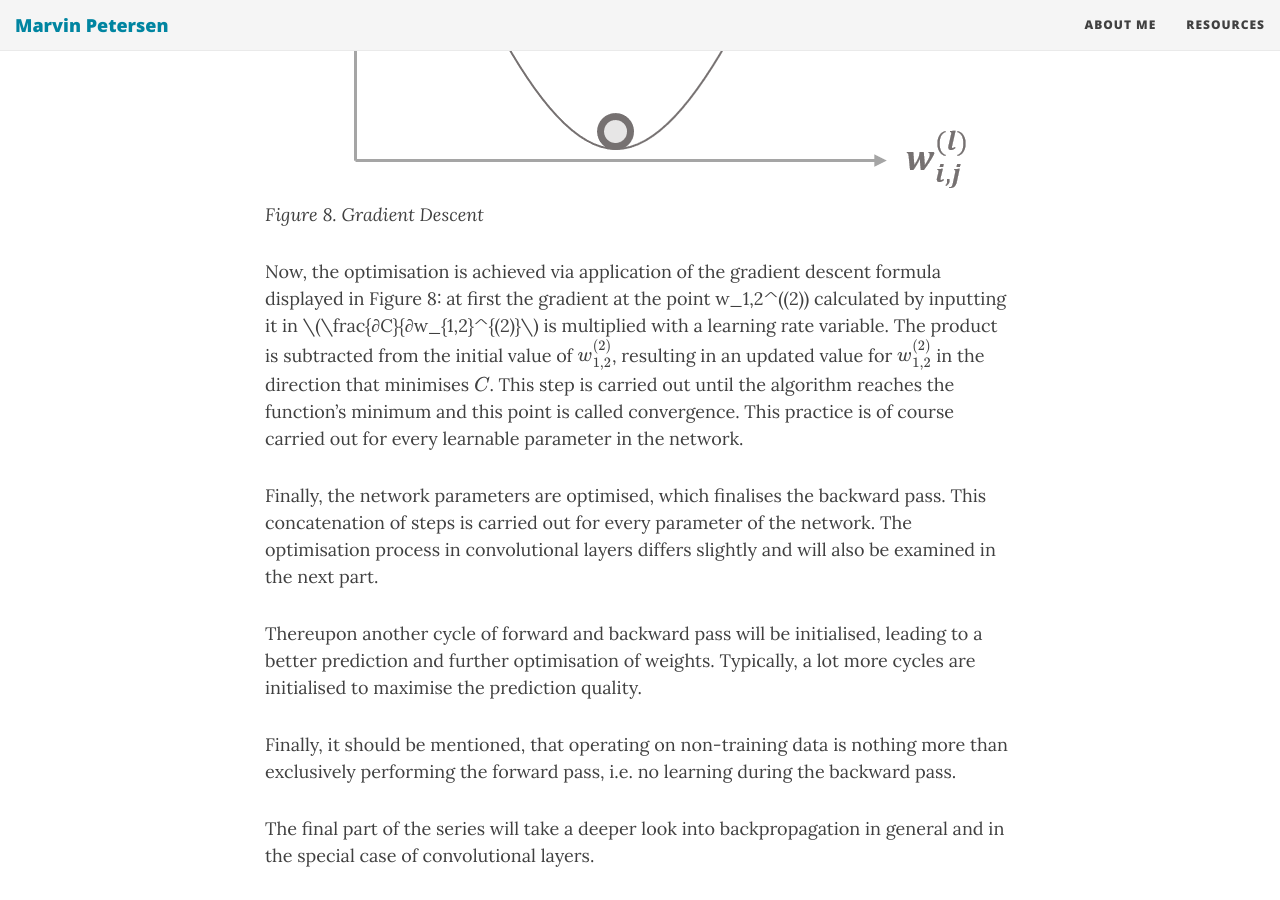
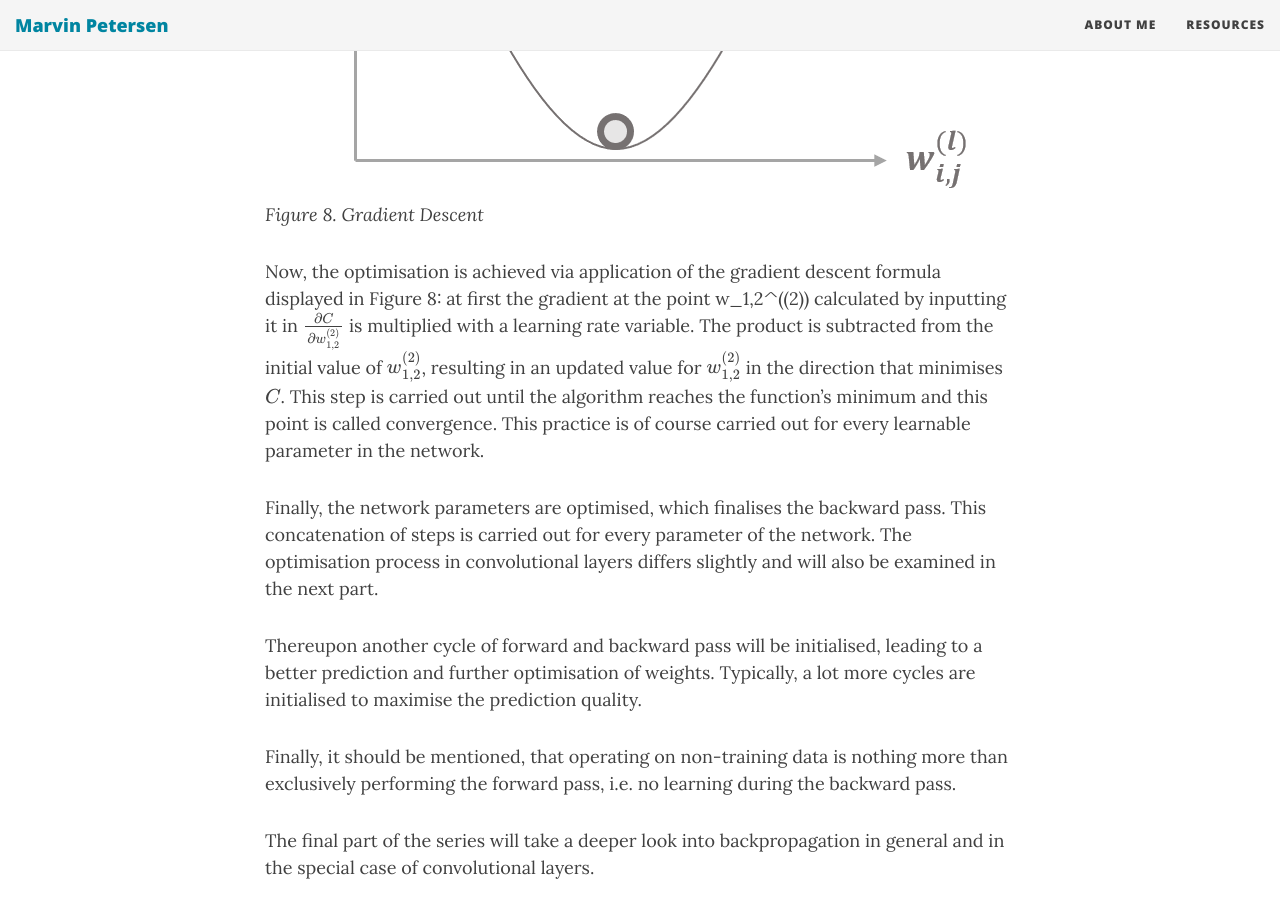
Before and after one commit to m-petersen/vinpetersen.github.io, a Jekyll site: the page built from _posts/2018-11-25-a-guided-tour-through-a-convolutional-neural-network-part-3.md, in a window 1280 px wide and 900 px high, scrolled down 3503 px. Built offline with Jekyll 4.4.1, drawn with Linux system fonts in a browser that asks for light colours; nearby versions of some CDN libraries; formulas are drawn with MathJax 3.

```diff
--- a/_posts/2018-11-25-a-guided-tour-through-a-convolutional-neural-network-part-3.md
+++ b/_posts/2018-11-25-a-guided-tour-through-a-convolutional-neural-network-part-3.md
@@ -35,7 +35,7 @@ It is achieved by application of the chain rule, which will be subject of the ne
 ![grad_desc.png]({{site.baseurl}}/img/grad_desc.png)
 *Figure 8. Gradient Descent*
 
-Now, the optimisation is achieved via application of the gradient descent formula displayed in Figure 8: at first the gradient at the point w_1,2^((2)) calculated by inputting it in $$\frac{∂C}{∂w_{1,2}^{(2)}$$ is multiplied with a learning rate variable. The product is subtracted from the initial value of $$w_{1,2}^{(2)}$$, resulting in an updated value for $$w_{1,2}^{(2)}$$ in the direction that minimises $$𝐶$$. This step is carried out until the algorithm reaches the function’s minimum and this point is called convergence. This practice is of course carried out for every learnable parameter in the network.
+Now, the optimisation is achieved via application of the gradient descent formula displayed in Figure 8: at first the gradient at the point w_1,2^((2)) calculated by inputting it in $$\frac{∂C}{∂w_{1,2}^{(2)}}$$ is multiplied with a learning rate variable. The product is subtracted from the initial value of $$w_{1,2}^{(2)}$$, resulting in an updated value for $$w_{1,2}^{(2)}$$ in the direction that minimises $$𝐶$$. This step is carried out until the algorithm reaches the function’s minimum and this point is called convergence. This practice is of course carried out for every learnable parameter in the network.
 
 Finally, the network parameters are optimised, which finalises the backward pass. This concatenation of steps is carried out for every parameter of the network. The optimisation process in convolutional layers differs slightly and will also be examined in the next part.
 
```
